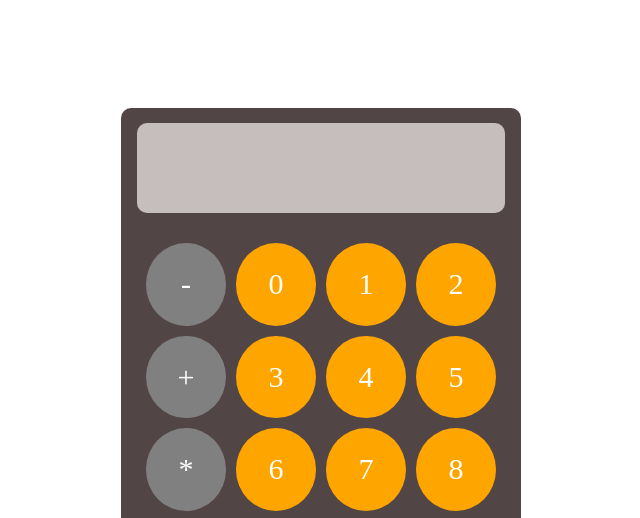
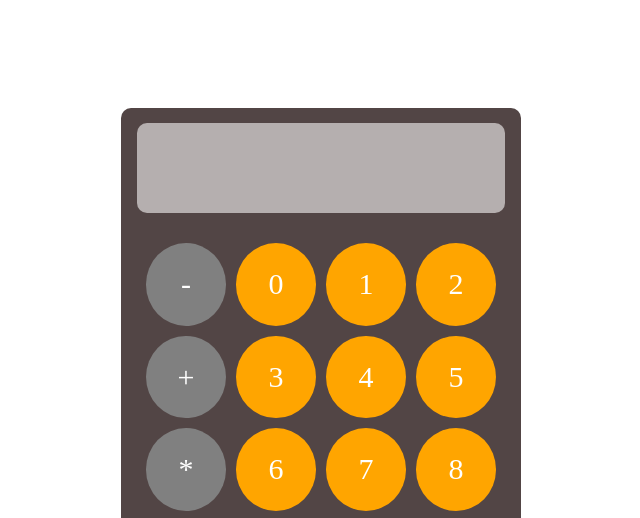
Before and after one commit to ALAAHAJHOUJ/calculatrice, a plain HTML site: page index.html in a window 1280 px wide. Shown: the top 518 px of the page, without its empty margins (319-959 px from the left). Drawn offline with Linux system fonts and the light colour scheme.

Commit message:
mise a jour du fichier index.css

```diff
--- a/index.css
+++ b/index.css
@@ -15,19 +15,20 @@ background-color: rgb(82, 69, 69);
 border-radius: 10px;
 }
 
-.ecran:hover
-{
-background-color:rgb(245, 231, 231) ;
-}
 
 .ecran
 {
 width: 92%;
 height:90px;
-background-color: rgb(198, 189, 189);
+background-color: rgb(181, 175, 175);
 border-radius: 10px;
 margin-left: 16px;
 margin-top: 15px;
+}
+
+.ecran:hover
+{
+background-color:rgb(247, 238, 238) ;
 }
 
 #conteneur
```
